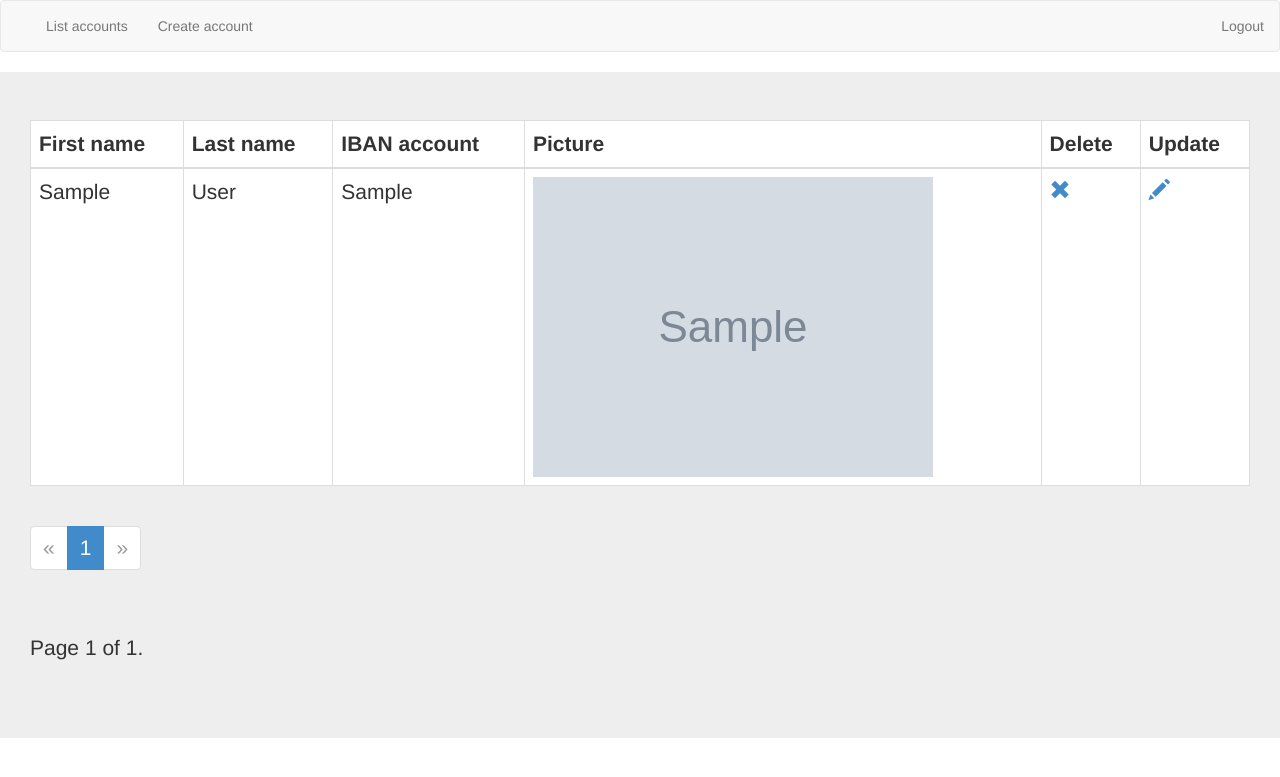
After one commit to gdpak/test_app, a Django app: template test_app/templates/list_accounts.html in a window 1280 px wide. The commit adds this page. Shown: the top 777 px of the page. Run offline with Django 3.2, Linux system fonts and the light colour scheme; the template is opened without the code that fills it: most values are stand-ins (such as "Sample title", 1, 10 or a date in 2020); grey boxes marked "Sample" are stand-in pictures; parts of the project's set-up code (start-up, migrations or seed data) failed here and were passed over; some libraries are stand-ins or nearby versions.

Commit message:
reworking all the templates (the IBAN generator is still not working)

```diff
--- a/test_app/templates/base.html
+++ b/test_app/templates/base.html
@@ -10,7 +10,8 @@
 	<title>
 		{% block title %}{% endblock %}
 	</title>
-	<link href="{% static "css/bootstrap.min.css" %}" rel="stylesheet">
+	<link href="{% static "css/bootstrap.min.css"       %}" rel="stylesheet">
+	<link href="{% static "css/jasny-bootstrap.min.css" %}" rel="stylesheet">
 	{% block css     %}{% endblock %}
 	{% block js_head %}{% endblock %}
 </head>
@@ -21,8 +22,9 @@
 	<div id="container">
 		{% block main %}{% endblock %}
 	</div>
-	<script src="{% static "js/jquery.min.js"    %}"></script>
-	<script src="{% static "js/bootstrap.min.js" %}"></script>
+	<script src="{% static "js/jquery.min.js"          %}"></script>
+	<script src="{% static "js/bootstrap.min.js"       %}"></script>
+	<script src="{% static "js/jasny-bootstrap.min.js" %}"></script>
 	{% block js_footer %}{% endblock %}
 </body>
 </html>
--- a/test_app/templates/index.html
+++ b/test_app/templates/index.html
@@ -1,13 +1,74 @@
 {% extends 'base.html' %}
-{% load i18n %}
+
+{% load i18n        %}
+{% load staticfiles %}
 
 {% block title %}{% trans "Welcome" %}{% endblock %}
 
+{% block css %}
+<link href="{% static "css/styles.css" %}" rel="stylesheet">
+{% endblock %}
+
 {% block main %}
-<div>
-	Hello {{ user.get_full_name|default:user.username }}!
-	<a href="/logout">
-		{% trans 'Logout' %}
-	</a>
+<nav class="navbar navbar-default">
+	<div class="container-fluid">
+		<div class="navbar-header">
+			<a class="navbar-brand" href="{% url 'index' %}">{% trans APPLICATION_NAME %}</a>
+		</div>
+		<div id="navbar" class="navbar-collapse collapse">
+			<ul class="nav navbar-nav">
+				{% url 'list_accounts'  as list_url   %}
+				{% url 'create_account' as create_url %}
+
+				<li {% if request.get_full_path = list_url %} class="active"{% endif %}>
+					<a href="{{ list_url }}">{% trans 'List accounts' %}</a>
+				</li>
+				<li {% if request.get_full_path = create_url %} class="active"{% endif %}>
+					<a href="{{ create_url }}">{% trans 'Create account' %}</a>
+				</li>
+			</ul>
+
+			<ul class="nav navbar-nav navbar-right">
+				<li><a href="{% url 'logout' %}">{% trans 'Logout' %}</a></li>
+			</ul>
+		</div>
+	</div>
+</nav>
+
+<div class="jumbotron">
+	{% block action %}
+	<div class="row">
+		<div class="col-md-2">
+			<img src="{% if request.session.avatar_url %}
+					  {{ request.session.avatar_url }}
+					  {% else %}
+					  {{ DEFAULT_AVATAR_URL }}
+					  {% endif %}" width="{{ AVATAR_SIZE }}px" height="{{ AVATAR_SIZE }}px" class="img-circle">
+		</div>
+		<h1>
+			{% trans 'Welcome' %} {{ user.get_full_name|default:user.username }}!
+		</h1>
+	</div>
+
+	<ul id="instructions">
+		<li>
+			<p>
+				You can list the client account assigned to you or create new ones by using respectively the 'List accounts'
+				and 'Create account' in the top bar.
+			</p>
+		</li>
+		<li>
+			<p>
+				Please note that all the fields are required for the account creation, in addition you will have to provide
+				a valid <a href="https://en.wikipedia.org/wiki/International_Bank_Account_Number">IBAN</a> account.
+			</p>
+		</li>
+		<li>
+			<p>
+				If you don't have any you can use the generate iban action button for a fake one.
+			</p>
+		</li>
+	</ul>
+	{% endblock %}
 </div>
 {% endblock %}
--- /dev/null
+++ b/test_app/templates/list_accounts.html
@@ -0,0 +1,94 @@
+{% extends 'index.html' %}
+
+{% load i18n        %}
+{% load thumbnail   %}
+{% load staticfiles %}
+
+{% block title %}{% trans "Accounts list" %}{% endblock %}
+
+{% block action %}
+{% if accounts %}
+<div style="background-color: white">
+	<table class="table table-bordered table-hover">
+		<thead>
+			<tr>
+				<th>{% trans 'First name'   %}</th>
+				<th>{% trans 'Last name'    %}</th>
+				<th>{% trans 'IBAN account' %}</th>
+				<th>{% trans 'Picture'      %}</th>
+				<th>{% trans 'Delete'       %}</th>
+				<th>{% trans 'Update'       %}</th>
+			<tr>
+		</thead>
+		<tbody>
+			{% for account in accounts %}
+			<tr>
+				<td>{{ account.first_name   }}</td>
+				<td>{{ account.last_name    }}</td>
+				<td>{{ account.IBAN_account }}</td>
+				<td>
+					{% if account.picture %}
+					<a href="{{ account.picture.url }}">
+						<img src="{% thumbnail account.picture 100x100 crop %}">
+					</a>
+					{% else %}
+					<a href="{{ DEFAULT_AVATAR_URL }}">
+						<img src="{{ DEFAULT_AVATAR_URL }}" width="100px" heigth="100px">
+					</a>
+					{% endif %}
+				</td>
+				<td>
+					<a href="{% url 'delete_account' account.id %}">
+						<span class="glyphicon glyphicon-remove" aria-hidden="true"></span>
+					</a>
+				</td>
+				<td>
+					<a href="{% url 'update_account' account.id %}">
+						<span class="glyphicon glyphicon-pencil" aria-hidden="true"></span>
+					</a>
+				</td>
+			</tr>
+			{% endfor %}
+		</tbody>
+	</table>
+</div>
+{% else %}
+<p>
+	{% blocktrans %}
+	It seems that you don't have any account at the moment, create them using the 'Create accout' button.
+	{% endblocktrans %}
+</p>
+{% endif %}
+
+<nav>
+	<ul class="pagination">
+		<li {% if not accounts.has_previous %}class="disabled"{% endif %}>
+			<a href="{% if accounts.has_previous %}?page={{ accounts.previous_page_number }}{% else %}#{% endif %}"
+			   aria-label="{%trans 'Previous' %}">
+				<span aria-hidden="true">&laquo;</span>
+			</a>
+		</li>
+
+		{% for page_number in pages_list %}
+		<li {% if page_number = accounts.number %}class="active"{% endif %}>
+			<a href="?page={{ page_number }}">{{ page_number }}</a>
+		</li>
+		{% endfor %}
+
+		<li {% if not accounts.has_next %}class="disabled"{% endif %}>
+			<a href="{% if accounts.has_next %}?page={{ accounts.next_page_number }}{% else %}#{% endif %}"
+			   aria-label="{% trans 'Next' %}">
+				<span aria-hidden="true">&raquo;</span>
+			</a>
+		</li>
+	</ul>
+</nav>
+
+<div class="pagination">
+	<span class="step-links">
+		<span class="current">
+			Page {{ accounts.number }} of {{ accounts.paginator.num_pages }}.
+		</span>
+	</span>
+</div>
+{% endblock %}
--- a/test_app/templates/login.html
+++ b/test_app/templates/login.html
@@ -15,7 +15,7 @@
 	{% for error in form.non_field_errors %}
 	<span class="glyphicon glyphicon-exclamation-sign" aria-hidden="true"></span>
 	{{ error }}
-    {% endfor %}
+	{% endfor %}
 </div>
 {% endif %}
 {% endblock %}
@@ -50,11 +50,12 @@
 					<div class="form-group">
 						<button class="btn btn-primary btn-lg btn-block">{% trans "Sign In" %}</button>
 						<a class="btn btn-info btn-lg btn-block" role="button"
-							 href="{% url 'social:begin' 'google-oauth2' %}?next=/">
+							 href="{% url 'social:begin' 'google-oauth2' %}?next={{ request.GET.next }}">
 							{% trans 'Login with Google' %}
 						</a>
 					</div>
 					{% endif %}
+					<input type="hidden" name="next" value="{{ request.GET.next }}">
 				</form>
 			</div>
 			<div class="modal-footer">
```
Also changed, not shown: test_app/templates/create_account.html (added, +88 -0 lines), test_app/templates/update_account.html (added, +15 -0 lines).
